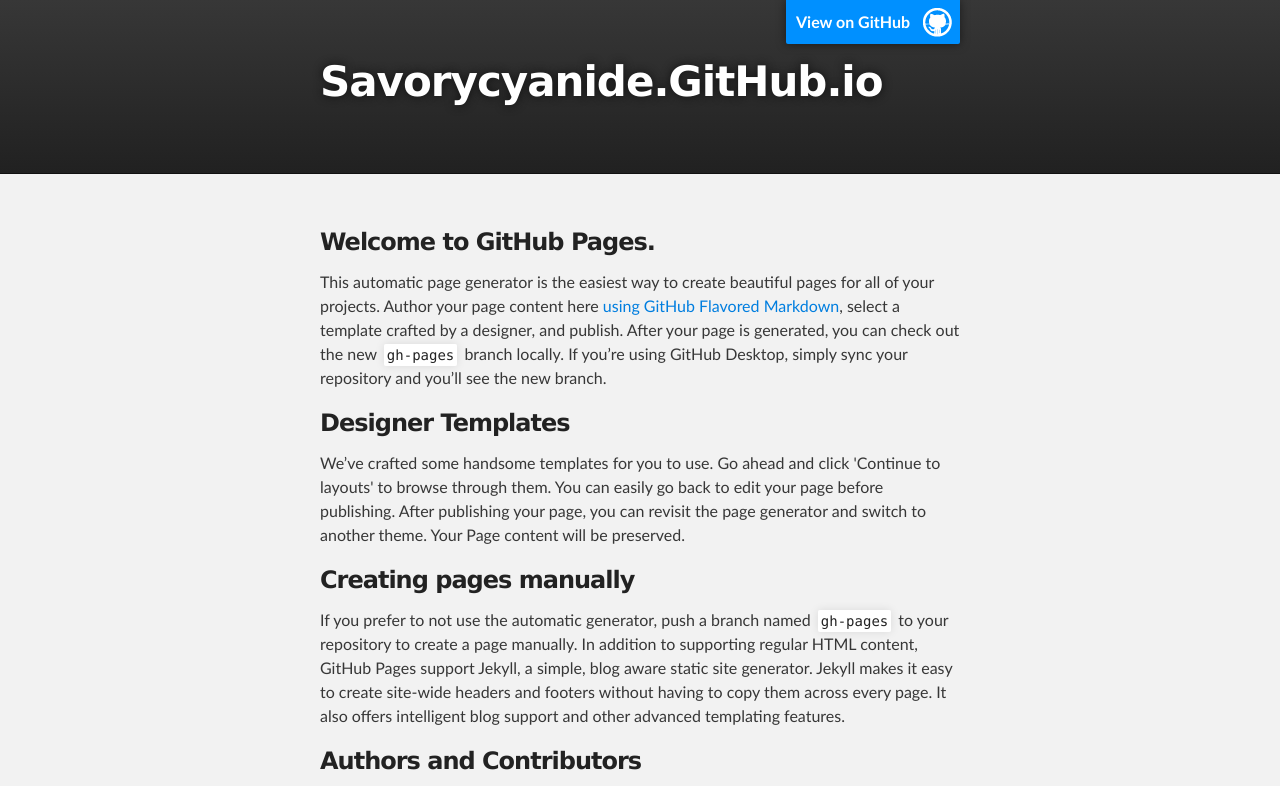
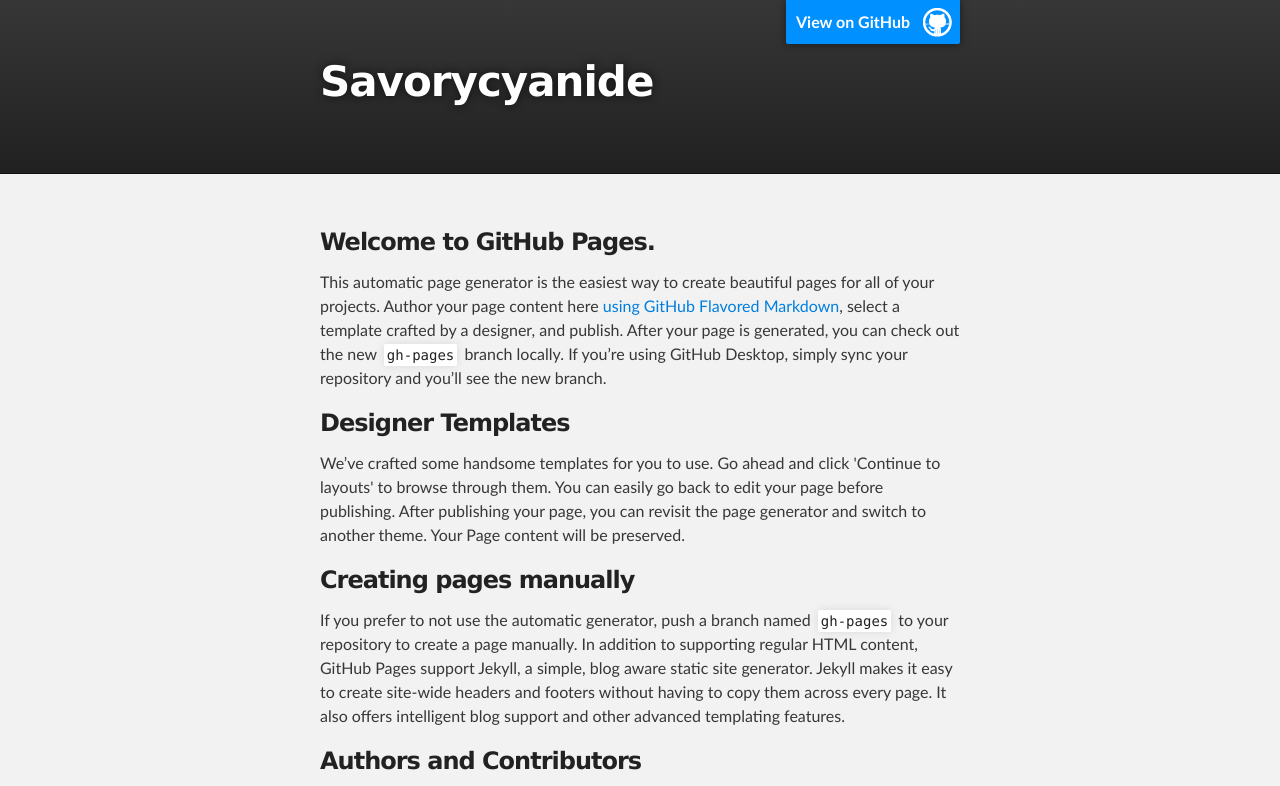
Before and after one commit to SavoryCyanide/savorycyanide.github.io, a plain HTML site: page index.html in a window 1280 px wide. Shown: the top 786 px of the page. Drawn offline with Linux system fonts and the light colour scheme.

Commit message:
changed title

```diff
--- a/index.html
+++ b/index.html
@@ -18,7 +18,7 @@
         <header class="inner">
           <a id="forkme_banner" href="https://github.com/SavoryCyanide">View on GitHub</a>
 
-          <h1 id="project_title">Savorycyanide.GitHub.io</h1>
+          <h1 id="project_title">Savorycyanide</h1>
           <h2 id="project_tagline"></h2>
 
         </header>
```
Also changed, not shown: 1 other file.
